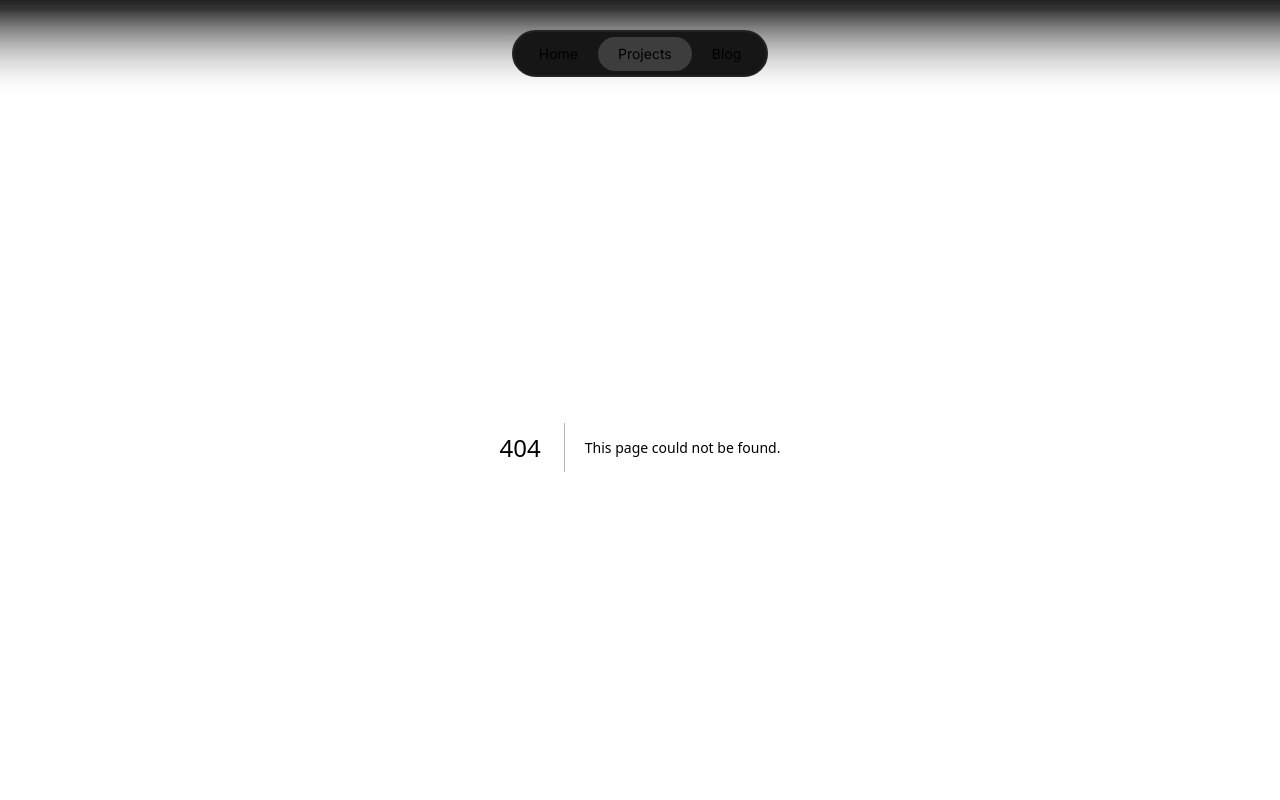
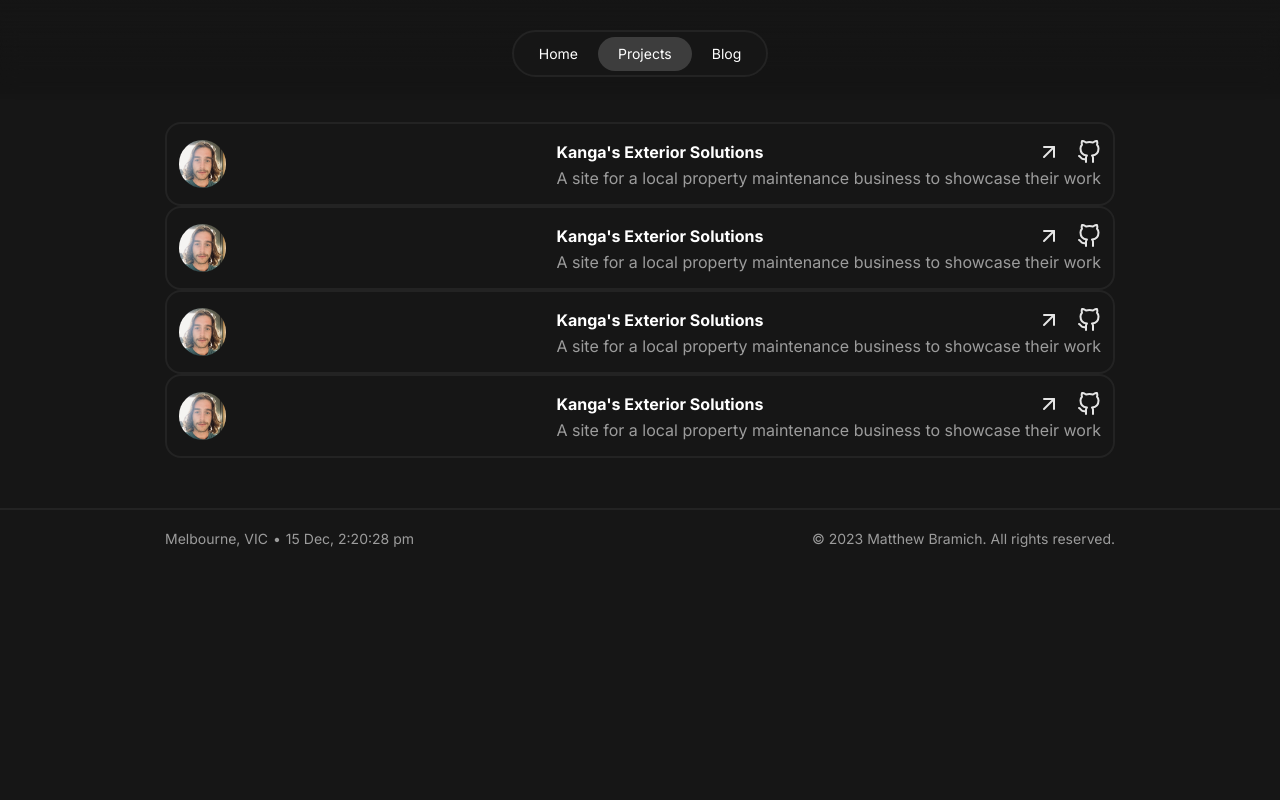
Before and after one commit to mjbramich/portfolio, a Next.js app: page /projects in a window 1280 px wide. Before the commit this address had no page. Shown: the top 800 px of the page. Built offline with nearby package versions, Linux system fonts and the light colour scheme.

Commit message:
feat: create projects/work route + page

```diff
--- /dev/null
+++ b/src/app/projects/page.tsx
@@ -0,0 +1,14 @@
+import { Layout } from '@components/Layout';
+import projects from '@/components/Projects/data';
+import Card from '@/components/Projects/Card';
+import type { NextPage } from 'next';
+
+const Page: NextPage = () => (
+	<Layout>
+		{projects.map((project) => (
+			<Card key={project.title} {...project} />
+		))}
+	</Layout>
+);
+
+export default Page;
```
Also changed, not shown: .eslintrc.json.
